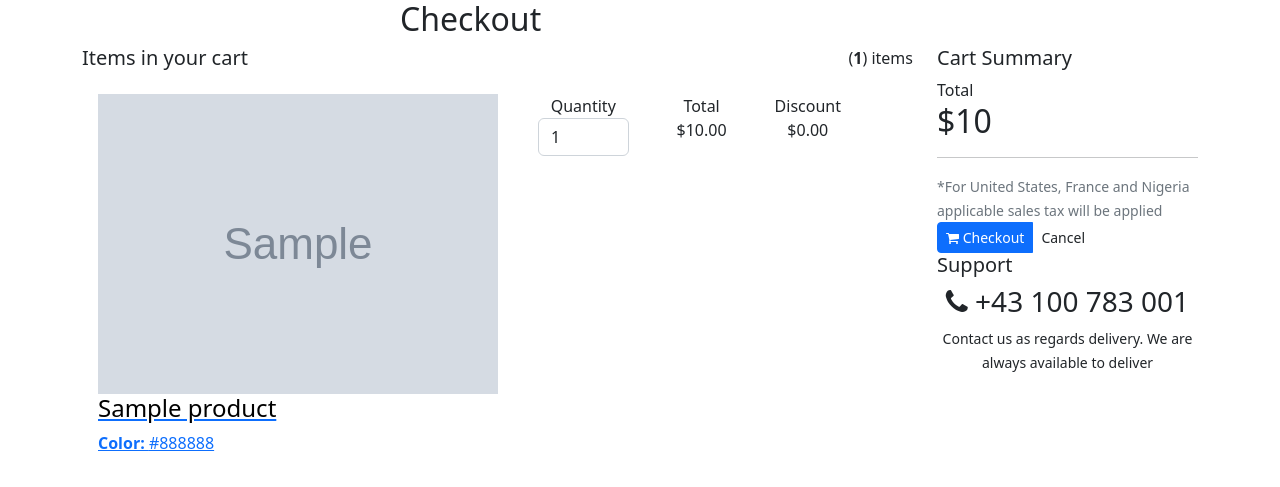
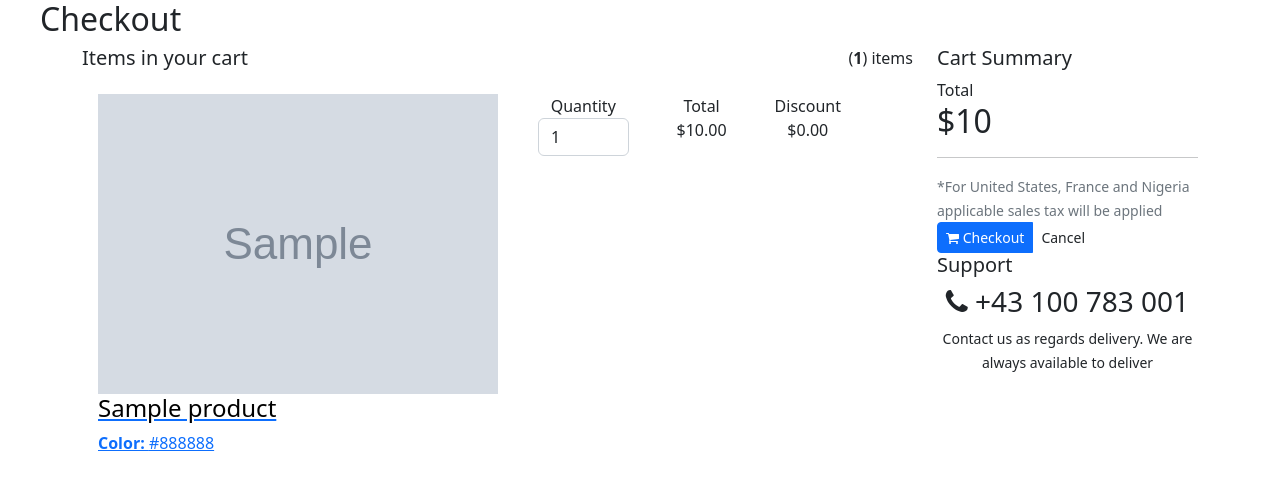
Before and after one commit to freedompraise/cleanser-stores, a Django app: template store/templates/store/checkout.html in a window 1280 px wide; the page is wider, and only the part inside the window is pictured. Shown: the top 487 px of that part. Run offline with Django 4.2, Linux system fonts and the light colour scheme; tables that the repository leaves empty hold one stand-in row (values such as "Sample post"); the template is opened without the code that fills it: values that come from a table or form of the project are taken from there, most other values are stand-ins (such as "Sample title", 1, 10 or a date in 2020); grey boxes marked "Sample" are stand-in pictures; some libraries are stand-ins or nearby versions.

Commit message:
postion checkout header at top left

```diff
--- a/store/templates/store/checkout.html
+++ b/store/templates/store/checkout.html
@@ -1,12 +1,14 @@
 <!DOCTYPE html>
 <html>
 {% load static %}
+
 <head>
 <link href="https://maxcdn.bootstrapcdn.com/font-awesome/4.3.0/css/font-awesome.min.css" rel="stylesheet"><link href="https://maxcdn.bootstrapcdn.com/font-awesome/4.3.0/css/font-awesome.min.css" rel="stylesheet">
   <link href="https://cdn.jsdelivr.net/npm/bootstrap@5.2.0-beta1/dist/css/bootstrap.min.css" rel="stylesheet" integrity="sha384-0evHe/X+R7YkIZDRvuzKMRqM+OrBnVFBL6DOitfPri4tjfHxaWutUpFmBp4vmVor" crossorigin="anonymous">
   <link type = "text/css" rel = "stylesheet" href = "{% static 'css/checkout.css'}">
 </head>
-<h2 style="position:relative; right:-400px;" >Checkout</h2>
+
+<h2 style="position:relative; right:-40px;" >Checkout</h2>
 <div class="container" style="margin-bottom:200px;">
 <div class="wrapper wrapper-content animated fadeInRight">
     <div class="row">
```
